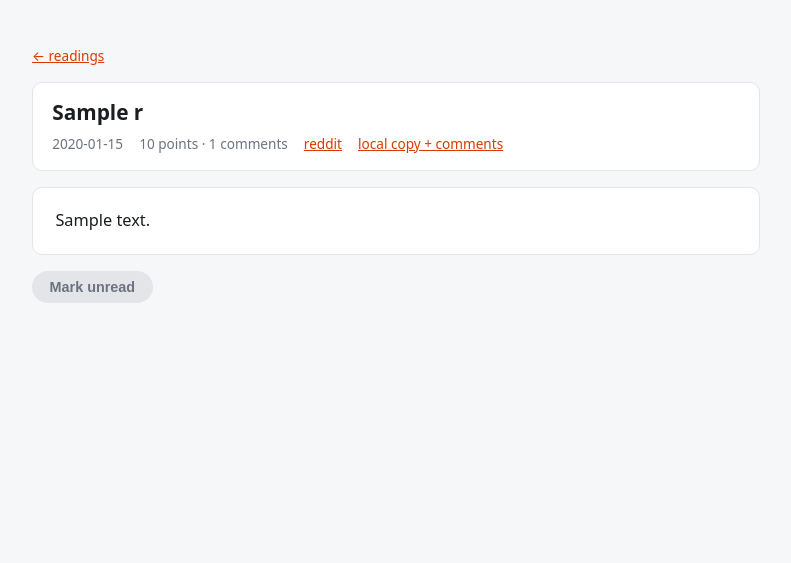
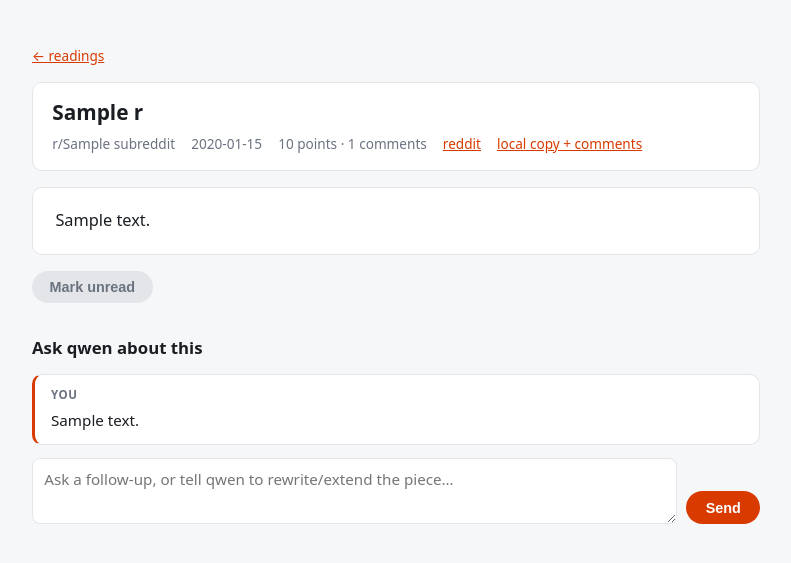
Before and after one commit to LukaPokrajac/reddit-llm-curator, a Flask app: template templates/reading.html in a window 1280 px wide. Shown: the part 57-620 px from the top of the page, without its empty margins (244-1035 px from the left). Run offline with Flask 3, Linux system fonts and the light colour scheme; the template is opened without the code that fills it: most values are stand-ins (such as "Sample title", 1, 10 or a date in 2020); data that the repository does not hold is empty; some libraries are stand-ins or nearby versions.

Commit message:
Chat with the curator under each reading; live-updating pages
Perplexity-style conversation below the article: Qwen gets the post, top
comments, its own piece, and the shared reader PROFILE (split out of the
curation SYSTEM prompt), and can revise the article from chat via an
explicit ---ARTICLE--- marker that replaces readings.article. History
persists in a new chat_messages table. Same background-thread + polling
pattern as /fetch — a reply takes minutes, past the tunnel's limit.

Chat wins over batch curation: the curator pauses between posts while a
conversation is active (message in the last 10 min) and resumes when it
goes quiet, so follow-ups don't queue behind ~6-minute curation calls.

Pending replies survive restarts: the job dict is memory, so if the last
stored message is the user's and no job is running, /chat/status respawns
the reply instead of reporting idle.

Pages keep themselves fresh: sent messages render immediately, the page
reloads when the reply (or a revised piece) lands, and the readings list
polls a cheap /readings/status endpoint to pick up new verdicts from the
24/7 curator.

Also: readings list and reading pages show the post's subreddit, and the
Arctic Shift comment fetcher moved app.py -> fetch_posts.py so both the
app and the curator can import it without a cycle.

Co-Authored-By: Claude Fable 5 <noreply@anthropic.com>

```diff
--- a/app.py
+++ b/app.py
@@ -16,7 +16,6 @@ import os
 import re
 import threading
 from collections import defaultdict
-from datetime import datetime, timezone
 
 import markdown
 import psycopg
@@ -25,14 +24,14 @@ from psycopg.rows import dict_row
 from dotenv import load_dotenv
 from flask import Flask, abort, jsonify, render_template, request
 
-from fetch_posts import fetch_subreddit
+from fetch_posts import fetch_subreddit, fetch_comments_from_arctic_shift
+# Importing curate_readings is safe: its run loop is guarded by __main__.
+from curate_readings import LOCALAI, MODEL, PROFILE, LLM_TIMEOUT, top_comments
 
 load_dotenv()
 
 DEFAULT_DB = "postgresql://postgres:postgres@localhost:5432/reddit"
-COMMENTS_API = "https://arctic-shift.photon-reddit.com/api/comments/search"
 BATCH = 25          # posts per infinite-scroll load
-MAX_COMMENTS = 500  # safety cap per post when fetching from Arctic Shift
 
 app = Flask(__name__)
 
@@ -176,37 +175,6 @@ def fetch_status():
     return jsonify(fetch_job)
 
 
-def fetch_comments_from_arctic_shift(post_id: str) -> list[tuple]:
-    """Pull all comments for one post from Arctic Shift, oldest first."""
-    session = requests.Session()
-    session.headers["User-Agent"] = "singularity-scraper/0.1 (personal project)"
-    rows, after = [], None
-    while len(rows) < MAX_COMMENTS:
-        params = {"link_id": post_id, "limit": 100, "sort": "asc"}
-        if after is not None:
-            params["after"] = after
-        resp = session.get(COMMENTS_API, params=params, timeout=30)
-        resp.raise_for_status()
-        batch = resp.json()["data"]
-        if not batch:
-            break
-        for c in batch:
-            after = int(c["created_utc"])
-            # parent_id is "t3_<postid>" for top-level comments and
-            # "t1_<commentid>" for replies — Reddit's type-prefix scheme.
-            parent = c["parent_id"]
-            parent = None if parent.startswith("t3_") else parent[3:]
-            rows.append((
-                c["id"], post_id, parent, c.get("author"),
-                c.get("body", ""),
-                datetime.fromtimestamp(c["created_utc"], tz=timezone.utc),
-                c.get("score", 0),
-            ))
-        if len(batch) < 100:
-            break
-    return rows
-
-
 def build_tree(comments: list[dict]) -> list[dict]:
     """Turn the flat comment rows into a nested tree.
 
@@ -290,7 +258,7 @@ def readings():
             SELECT r.post_id, r.verdict, r.reason, r.read_at, r.created_at,
                    coalesce(array_length(regexp_split_to_array(r.article, '\\s+'), 1), 0)
                        AS words,
-                   p.title, p.created_utc, p.score, p.num_comments
+                   p.subreddit, p.title, p.created_utc, p.score, p.num_comments
             FROM readings r JOIN posts p ON p.id = r.post_id
             WHERE {where}
             ORDER BY (r.read_at IS NULL) DESC, p.created_utc DESC
@@ -301,12 +269,24 @@ def readings():
     return render_template("readings.html", rows=rows, counts=counts, show=show)
 
 
+@app.route("/readings/status")
+def readings_status():
+    """Cheap poll target so the readings list refreshes itself when the
+    24/7 curator lands a new verdict. (Static routes beat the <post_id>
+    converter below, so 'status' is never taken for a post id.)"""
+    with get_conn() as conn, conn.cursor() as cur:
+        cur.execute("SELECT count(*) AS n, max(created_at) AS latest FROM readings")
+        row = cur.fetchone()
+    return jsonify(n=row["n"],
+                   latest=row["latest"].isoformat() if row["latest"] else None)
+
+
 @app.route("/readings/<post_id>")
 def reading(post_id):
     with get_conn() as conn, conn.cursor() as cur:
         cur.execute(
-            """SELECT r.*, p.title, p.permalink, p.created_utc, p.score,
-                      p.num_comments
+            """SELECT r.*, p.subreddit, p.title, p.permalink, p.created_utc,
+                      p.score, p.num_comments
                FROM readings r JOIN posts p ON p.id = r.post_id
                WHERE r.post_id = %s""",
             (post_id,),
@@ -314,8 +294,163 @@ def reading(post_id):
         row = cur.fetchone()
         if row is None:
             abort(404)
+        cur.execute("SELECT role, content FROM chat_messages "
+                    "WHERE post_id = %s ORDER BY id", (post_id,))
+        chat = cur.fetchall()
+    for m in chat:  # user text renders escaped; model replies are markdown
+        if m["role"] == "assistant":
+            m["html"] = markdown.markdown(m["content"], extensions=["extra"])
     body = markdown.markdown(row["article"] or "", extensions=["extra"])
-    return render_template("reading.html", r=row, body=body)
+    return render_template("reading.html", r=row, body=body, chat=chat)
+
+
+# --- Chat with the curator under a reading --------------------------------
+#
+# Same background-thread + polling pattern as /fetch: a Qwen reply takes
+# minutes on this hardware (more if the 24/7 curator has it busy), far past
+# what a request — or the cloudflared tunnel's ~100s limit — will wait.
+# POST stores the user message and starts a thread; the page polls
+# /chat/status until the reply is in the DB, then reloads.
+chat_jobs: dict = {}  # post_id -> {"state": running|done|error, ...}
+chat_lock = threading.Lock()
+
+# The model can also revise its piece from chat. The contract mirrors the
+# curator's VERDICT/--- format: prose first, then a marker line, then the
+# full replacement article. parse, don't guess.
+ARTICLE_MARKER = "---ARTICLE---"
+
+CHAT_SYSTEM = PROFILE + f"""
+
+You wrote (or declined to write) the reading piece below for Luka, from a
+Reddit post and its top comments. Continue as a conversation: answer his
+follow-ups in concise markdown, grounded in the post and comments — say so
+when they don't answer something, don't invent thread content. Answering
+what he actually asked comes first — never launch into revising the piece
+unless he explicitly asks for a change to it. If he asks
+you to change, extend or rewrite the piece itself, reply with one short line
+on what you changed, then a line containing exactly
+{ARTICLE_MARKER}
+followed by the complete revised piece in markdown (it replaces the old one,
+so include all of it, not just the changed part)."""
+
+# Context budget, in the spirit of the curator's caps: everything below has
+# to fit the model's 8K context alongside a 3K-token reply.
+CHAT_BODY_CAP = 1500      # the piece matters more than the raw post here
+CHAT_ARTICLE_CAP = 4000
+CHAT_HISTORY_MAX = 6      # prior turns sent to the model
+CHAT_MSG_CAP = 800        # chars per prior turn
+CHAT_MAX_TOKENS = 3000
+
+
+def chat_context(cur, post_id: str) -> str:
+    """The pinned first message: post, comments, and the current piece."""
+    cur.execute(
+        """SELECT p.subreddit, p.title, p.selftext, p.created_utc, p.score,
+                  r.verdict, r.reason, r.article
+           FROM posts p JOIN readings r ON r.post_id = p.id
+           WHERE p.id = %s""",
+        (post_id,),
+    )
+    row = cur.fetchone()
+    piece = (row["article"] or "")[:CHAT_ARTICLE_CAP] or (
+        f"(you skipped this post — your reason: {row['reason']})")
+    return (
+        f"POST from r/{row['subreddit']} ({row['created_utc']:%Y-%m-%d}, "
+        f"{row['score']} points)\n"
+        f"TITLE: {row['title']}\n"
+        f"BODY:\n{row['selftext'][:CHAT_BODY_CAP]}\n\n"
+        f"TOP COMMENTS:\n{top_comments(cur, post_id)}\n\n"
+        f"YOUR PIECE:\n{piece}"
+    )
+
+
+def split_chat_reply(text: str) -> tuple[str, str | None]:
+    """(chat prose, replacement article or None)."""
+    head, sep, tail = text.partition(ARTICLE_MARKER)
+    if sep and tail.strip():
+        return head.strip(), tail.strip()
+    return text.strip(), None
+
+
+def run_chat(post_id: str) -> None:
+    try:
+        with get_conn() as conn, conn.cursor() as cur:
+            context = chat_context(cur, post_id)
+            cur.execute("SELECT role, content FROM chat_messages "
+                        "WHERE post_id = %s ORDER BY id", (post_id,))
+            history = cur.fetchall()
+
+        messages = [{"role": "system", "content": f"{CHAT_SYSTEM}\n\n{context}"}]
+        for m in history[-CHAT_HISTORY_MAX:]:
+            messages.append({"role": m["role"],
+                             "content": m["content"][:CHAT_MSG_CAP]})
+
+        resp = requests.post(
+            LOCALAI,
+            json={"model": MODEL, "max_tokens": CHAT_MAX_TOKENS,
+                  "messages": messages},
+            timeout=LLM_TIMEOUT,
+        )
+        resp.raise_for_status()
+        reply = resp.json()["choices"][0]["message"]["content"].strip()
+        prose, new_article = split_chat_reply(reply)
+
+        with get_conn() as conn, conn.cursor() as cur:
+            if new_article:
+                cur.execute("UPDATE readings SET article = %s WHERE post_id = %s",
+                            (new_article, post_id))
+            cur.execute("INSERT INTO chat_messages (post_id, role, content) "
+                        "VALUES (%s, 'assistant', %s)",
+                        (post_id, prose or "(revised the piece)"))
+            conn.commit()
+        chat_jobs[post_id] = {"state": "done"}
+    except Exception as exc:  # surface the failure to the UI, don't die silently
+        chat_jobs[post_id] = {"state": "error", "error": str(exc)[:300]}
+
+
+@app.route("/readings/<post_id>/chat", methods=["POST"])
+def chat_send(post_id):
+    message = request.form.get("message", "").strip()
+    if not message:
+        return jsonify(error="empty message"), 400
+
+    with chat_lock:
+        if chat_jobs.get(post_id, {}).get("state") == "running":
+            return jsonify(error="still thinking about the last message"), 409
+        with get_conn() as conn, conn.cursor() as cur:
+            cur.execute("SELECT 1 FROM readings WHERE post_id = %s", (post_id,))
+            if cur.fetchone() is None:
+                abort(404)
+            cur.execute("INSERT INTO chat_messages (post_id, role, content) "
+                        "VALUES (%s, 'user', %s)", (post_id, message))
+            conn.commit()
+        chat_jobs[post_id] = {"state": "running"}
+
+    threading.Thread(target=run_chat, args=(post_id,), daemon=True).start()
+    return jsonify(chat_jobs[post_id])
+
+
+@app.route("/readings/<post_id>/chat/status")
+def chat_status(post_id):
+    if post_id not in chat_jobs:
+        # The job dict is memory, but the question is in the DB — if Flask
+        # restarted while a reply was cooking, the last stored message is
+        # still the user's. Respawn the reply instead of reporting idle, so
+        # a pending chat survives any restart (the page polls on load).
+        with chat_lock:
+            if post_id not in chat_jobs:  # re-check: another poll may have won
+                with get_conn() as conn, conn.cursor() as cur:
+                    cur.execute("SELECT role FROM chat_messages WHERE post_id = %s "
+                                "ORDER BY id DESC LIMIT 1", (post_id,))
+                    row = cur.fetchone()
+                if row and row["role"] == "user":
+                    chat_jobs[post_id] = {"state": "running"}
+                    threading.Thread(target=run_chat, args=(post_id,),
+                                     daemon=True).start()
+    job = chat_jobs.get(post_id, {"state": "idle"})
+    if job["state"] in ("done", "error"):  # one-shot result: hand over, reset
+        chat_jobs.pop(post_id, None)
+    return jsonify(job)
 
 
 @app.route("/readings/<post_id>/read", methods=["POST"])
--- a/templates/reading.html
+++ b/templates/reading.html
@@ -23,6 +23,33 @@
     background: var(--accent); color: #fff; font-weight: 600; font-size: .9rem;
   }
   .actions button.done { background: var(--border); color: var(--muted); }
+  #chat { margin-top: 2rem; }
+  #chat h2 { font-size: 1.05rem; margin-bottom: .8rem; }
+  .msg {
+    background: var(--card); border: 1px solid var(--border);
+    border-radius: 10px; padding: .7rem 1rem; margin-bottom: .6rem;
+    font-size: .95rem; line-height: 1.6;
+  }
+  .msg.user { border-left: 3px solid var(--accent); white-space: pre-wrap; }
+  .msg .who {
+    font-size: .72rem; font-weight: 700; letter-spacing: .05em;
+    text-transform: uppercase; color: var(--muted); margin-bottom: .25rem;
+  }
+  .msg p:first-child { margin-top: 0; }
+  .msg p:last-child { margin-bottom: 0; }
+  #thinking { color: var(--muted); font-size: .9rem; padding: .4rem 0; }
+  #chat-error { color: #c0392b; font-size: .9rem; padding: .4rem 0; }
+  #chat-form { display: flex; gap: .6rem; align-items: flex-end; margin-top: .8rem; }
+  #chat-form textarea {
+    flex: 1; min-height: 3.2rem; resize: vertical; padding: .55rem .7rem;
+    border: 1px solid var(--border); border-radius: 8px;
+    background: var(--card); color: var(--text); font: inherit; font-size: .95rem;
+  }
+  #chat-form button {
+    padding: .55rem 1.2rem; border: none; border-radius: 999px; cursor: pointer;
+    background: var(--accent); color: #fff; font-weight: 600; font-size: .9rem;
+  }
+  #chat-form button:disabled { opacity: .5; cursor: default; }
 </style>
 
 <p class="crumbs"><a href="/readings">← readings</a></p>
@@ -30,6 +57,7 @@
 <div class="rhead">
   <h1>{{ r.title }}</h1>
   <div class="rmeta">
+    <span>r/{{ r.subreddit }}</span>
     <span>{{ r.created_utc.strftime('%Y-%m-%d') }}</span>
     <span>{{ r.score }} points · {{ r.num_comments }} comments</span>
     <span><a href="{{ r.permalink }}">reddit</a></span>
@@ -45,6 +73,25 @@
   </button>
 </div>
 
+<section id="chat">
+  <h2>Ask qwen about this</h2>
+  {% for m in chat %}
+    {% if m.role == 'assistant' %}
+      <div class="msg assistant"><div class="who">qwen</div>{{ m.html|safe }}</div>
+    {% else %}
+      <div class="msg user"><div class="who">you</div>{{ m.content }}</div>
+    {% endif %}
+  {% endfor %}
+  <div id="thinking" hidden>qwen is thinking — minutes on this hardware,
+    longer if it's mid-curation. The reply lands here when ready; you can
+    leave and come back.</div>
+  <div id="chat-error" hidden></div>
+  <form id="chat-form">
+    <textarea name="message" placeholder="Ask a follow-up, or tell qwen to rewrite/extend the piece…" required></textarea>
+    <button type="submit">Send</button>
+  </form>
+</section>
+
 <script>
   const btn = document.getElementById("read-btn");
   btn.addEventListener("click", async () => {
@@ -53,5 +100,71 @@
     btn.classList.toggle("done", data.read);
     btn.textContent = data.read ? "Mark unread" : "Mark as read";
   });
+
+  // Chat: POST the message, then poll until the reply is in the DB and
+  // reload — the server renders the history, so there's no client-side
+  // message building, and a piece revised by the model rerenders too.
+  const form = document.getElementById("chat-form");
+  const thinking = document.getElementById("thinking");
+  const errBox = document.getElementById("chat-error");
+
+  function setBusy(busy) {
+    thinking.hidden = !busy;
+    form.querySelector("button").disabled = busy;
+  }
+
+  async function poll() {
+    const resp = await fetch("/readings/{{ r.post_id }}/chat/status");
+    const job = await resp.json();
+    if (job.state === "running") {
+      setTimeout(poll, 3000);
+    } else if (job.state === "error") {
+      setBusy(false);
+      errBox.textContent = "qwen failed: " + job.error;
+      errBox.hidden = false;
+    } else if (job.state === "done") {
+      location.hash = "chat";
+      location.reload();
+    } else {
+      setBusy(false);  // idle: nothing pending (fresh page load)
+    }
+  }
+
+  // Show the sent message immediately (the server renders it identically
+  // on the next reload, so this is just skipping the wait).
+  function appendUserMsg(text) {
+    const div = document.createElement("div");
+    div.className = "msg user";
+    const who = document.createElement("div");
+    who.className = "who";
+    who.textContent = "you";
+    div.appendChild(who);
+    div.appendChild(document.createTextNode(text));
+    thinking.before(div);
+    div.scrollIntoView({ block: "nearest" });
+  }
+
+  form.addEventListener("submit", async (e) => {
+    e.preventDefault();
+    errBox.hidden = true;
+    const message = form.querySelector("textarea").value;
+    const resp = await fetch("/readings/{{ r.post_id }}/chat", {
+      method: "POST",
+      body: new FormData(form),
+    });
+    if (!resp.ok) {
+      errBox.textContent = (await resp.json()).error;
+      errBox.hidden = false;
+      return;
+    }
+    appendUserMsg(message);
+    form.querySelector("textarea").value = "";
+    setBusy(true);
+    setTimeout(poll, 3000);
+  });
+
+  // A reply may still be cooking from before a reload — pick it back up.
+  setBusy(true);
+  poll();
 </script>
 {% endblock %}
```
Also changed, not shown: curate_readings.py (+40 -5 lines), fetch_posts.py (+33 -0 lines), schema.sql (+13 -0 lines), templates/readings.html (+21 -1 lines).
